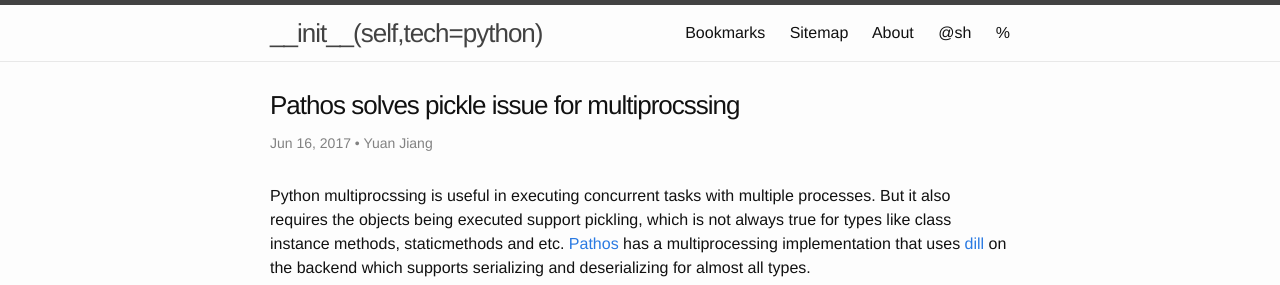
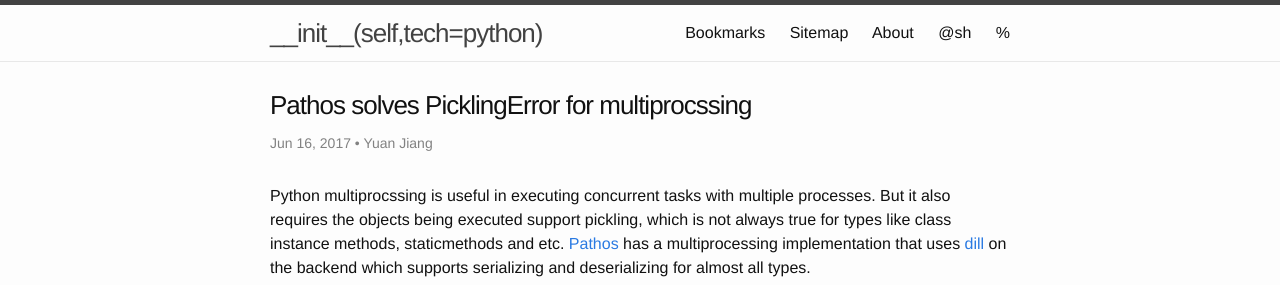
Before and after one commit to yuan-jiang/yuan-jiang.github.io, a Jekyll site: the page built from _posts/2017-06-16-pathos-solves-PicklingError-for-multiprocessing.md, in a window 1280 px wide. Shown: the top 285 px of the page. Built offline with Jekyll 4.4.1, drawn with Linux system fonts in a browser that asks for light colours; comment, search, counter and statistics services are not loaded.

Commit message:
Renaming post to use error name

```diff
--- a/_posts/2017-06-16-pathos-solves-pickle-issue-for-multiprocessing.md
+++ b/_posts/2017-06-16-pathos-solves-PicklingError-for-multiprocessing.md
@@ -1,6 +1,6 @@
 ---
 layout: post
-title: Pathos solves pickle issue for multiprocssing
+title: Pathos solves PicklingError for multiprocssing
 date: 2017-06-16 23:15:00 +0800
 tags: python
 ---
```
